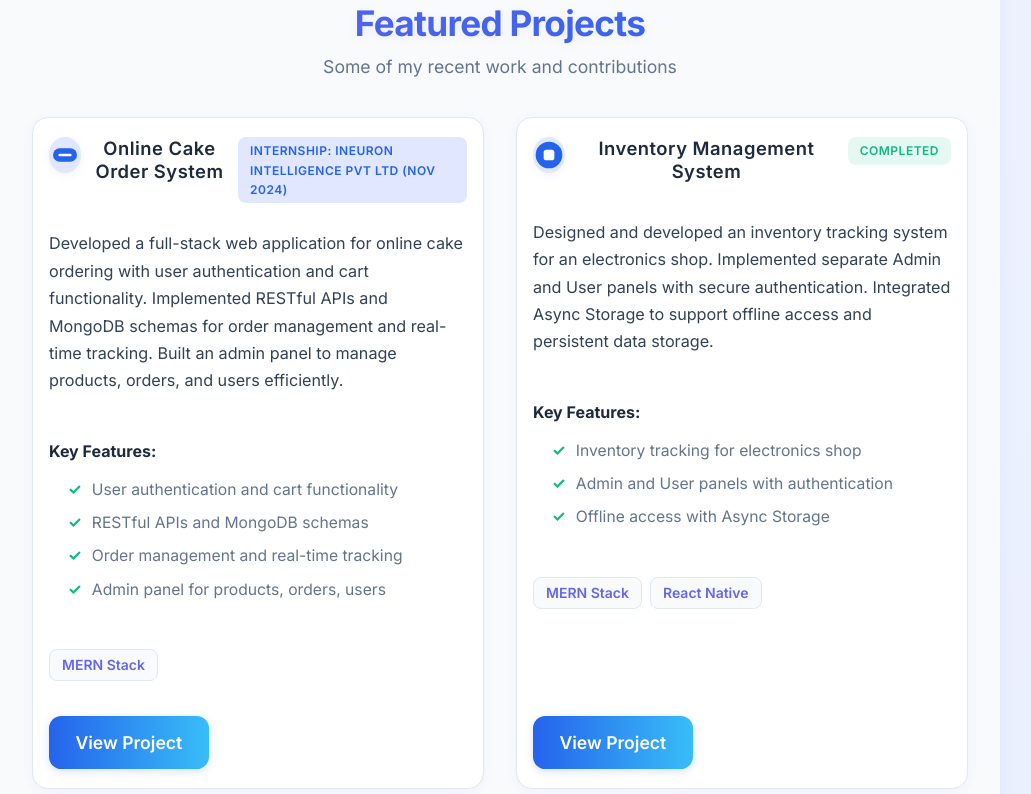
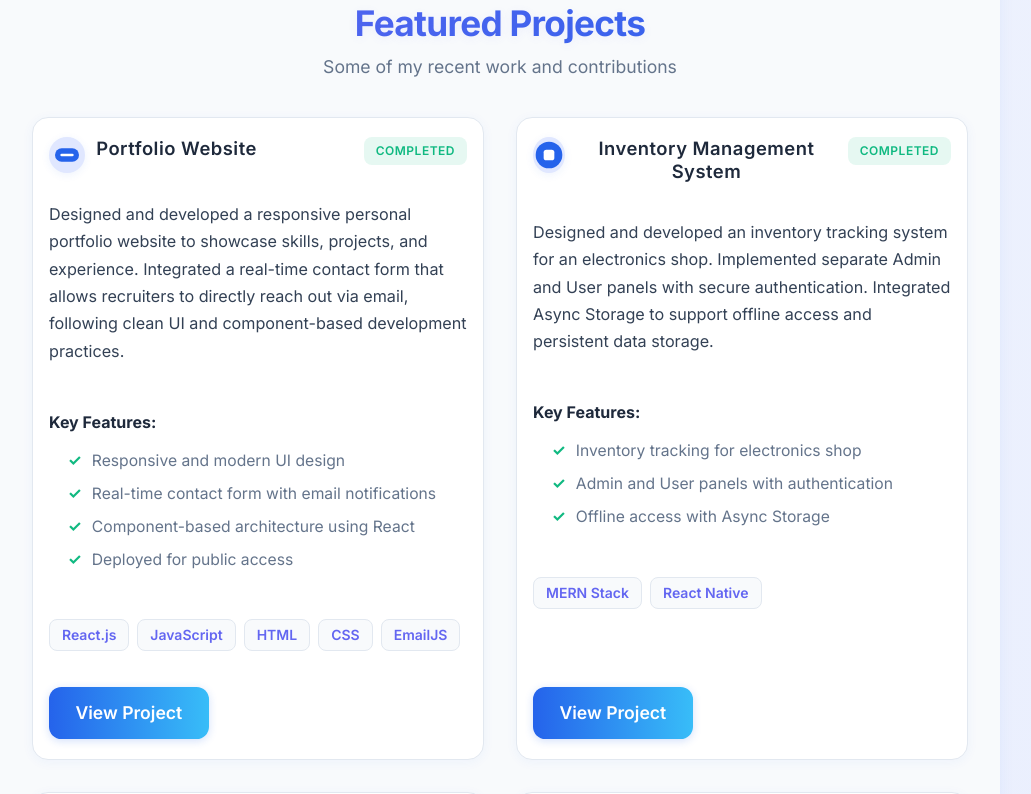
Before and after one commit to PRIYA0914/portfolio-website, a React (Create React App) app in the folder frontend/: page / in a window 1280 px wide. Shown: the part 2580-3374 px from the top of the page, without its empty margins (140-1171 px from the left). Built offline with nearby package versions, Linux system fonts and the light colour scheme.

Commit message:
Update project links and content for Portfolio Website and Food Go cards

```diff
--- a/frontend/src/components/Education.js
+++ b/frontend/src/components/Education.js
@@ -4,8 +4,8 @@ import React from 'react';
 const EDUCATION = [
   {
     degree: "Bachelor of Computer Science",
-    institution: "Anna University",
-    period: "2021 - 2025",
+    institution: "Annapoorana Engineering College",
+    period: "2023 - 2027",
     location: "Tamil Nadu, India",
     status: "In Progress",
     gpa: "8.5/10",
--- a/frontend/src/components/Projects.js
+++ b/frontend/src/components/Projects.js
@@ -3,17 +3,17 @@ import React from 'react';
 
 const PROJECTS = [
   {
-    title: "Online Cake Order System",
-    description: "Developed a full-stack web application for online cake ordering with user authentication and cart functionality. Implemented RESTful APIs and MongoDB schemas for order management and real-time tracking. Built an admin panel to manage products, orders, and users efficiently.",
-    tech: ["MERN Stack"],
+    title: "Portfolio Website",
+    description: "Designed and developed a responsive personal portfolio website to showcase skills, projects, and experience. Integrated a real-time contact form that allows recruiters to directly reach out via email, following clean UI and component-based development practices.",
+    tech: ["React.js", "JavaScript", "HTML", "CSS", "EmailJS"],
     features: [
-      "User authentication and cart functionality",
-      "RESTful APIs and MongoDB schemas",
-      "Order management and real-time tracking",
-      "Admin panel for products, orders, users"
+      "Responsive and modern UI design",
+      "Real-time contact form with email notifications",
+      "Component-based architecture using React",
+      "Deployed for public access"
     ],
-    status: "Internship: iNeuron Intelligence Pvt Ltd (Nov 2024)",
-    link: "#"
+    status: "Completed",
+    link: "https://github.com/PRIYA0914/portfolio-website"
   },
   {
     title: "Inventory Management System",
@@ -25,7 +25,7 @@ const PROJECTS = [
       "Offline access with Async Storage"
     ],
     status: "Completed",
-    link: "#"
+    link: "https://github.com/PRIYA0914/Inventory-Management-system"
   },
   {
     title: "Secure Chat Application",
@@ -37,7 +37,7 @@ const PROJECTS = [
       "Fast message delivery and real-time interaction"
     ],
     status: "Completed",
-    link: "#"
+    link: "https://github.com/PRIYA0914/Tic-Tac-Toe-game"
   },
   {
     title: "Food Go – UI/UX Design Project",
@@ -50,7 +50,7 @@ const PROJECTS = [
       "Focus on usability and visual hierarchy"
     ],
     status: "Design Project",
-    link: "#"
+    link: "https://www.linkedin.com/posts/priyadharshini2214_figma-uidesign-foodorderingapp-activity-7242545418021076994-kdWu?utm_source=share&utm_medium=member_android&rcm=ACoAAEokX6MB9eICCe551dY2mvOQfzj6_dI-mUs"
   },
   {
     title: "Mini Projects",
@@ -62,7 +62,7 @@ const PROJECTS = [
       "Stopwatch App – Utility app with start, pause, reset functionality."
     ],
     status: "Completed",
-    link: "#"
+    link: "https://github.com/PRIYA0914/Tic-Tac-Toe-game"
   }
 ];
 
```
